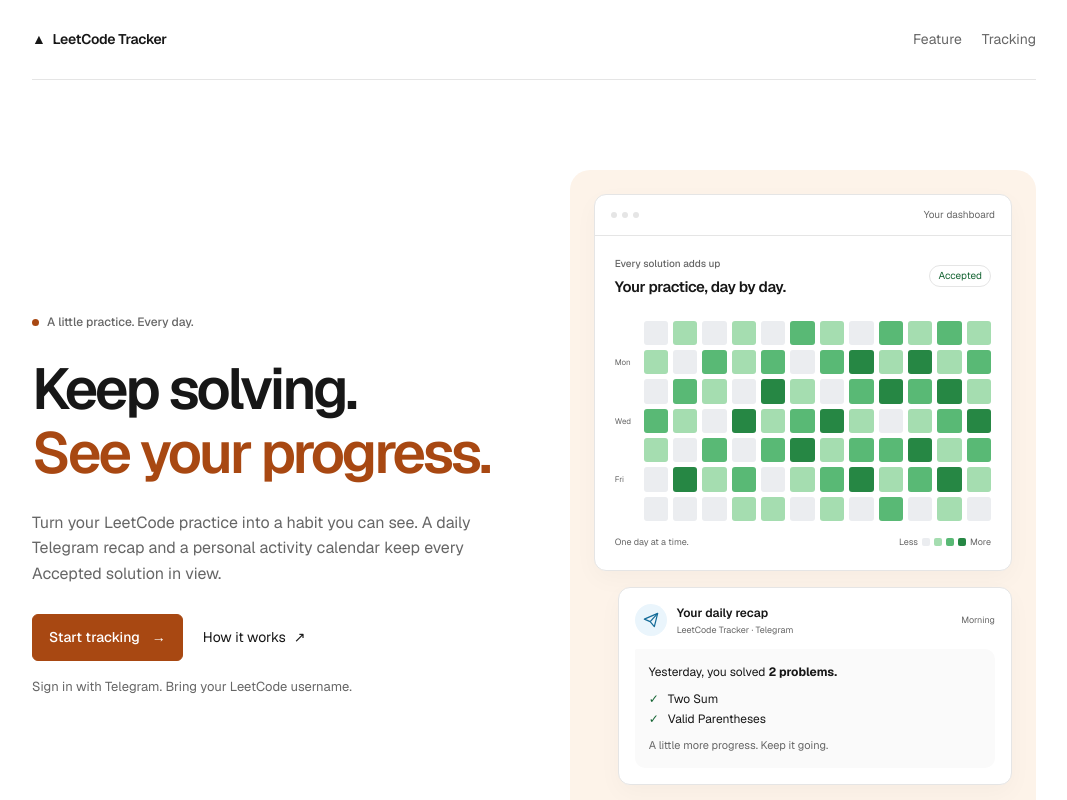
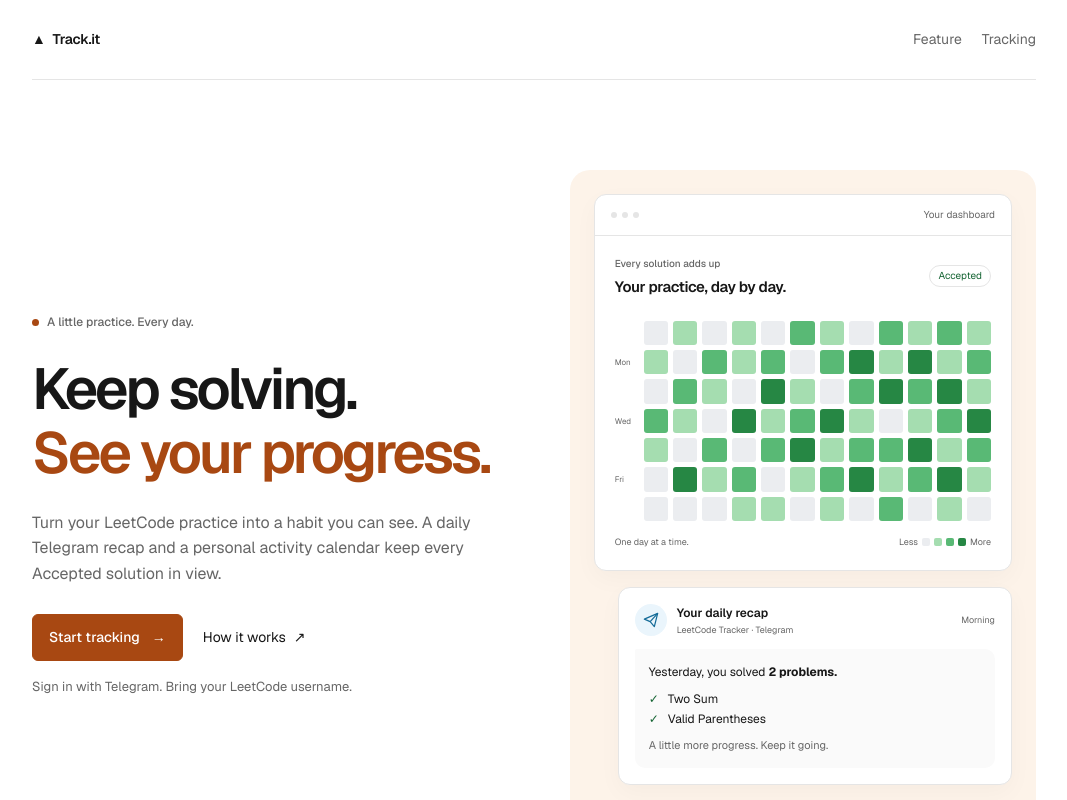
Before and after one commit to hellsy9113/daily_tle, a Next.js app: page / in a window 1280 px wide. Shown: the top 800 px of the page, without its empty margins (106-1173 px from the left). Built offline with nearby package versions, Linux system fonts and the light colour scheme; no server answers.

Commit message:
ui -change

```diff
--- a/components/activity-dashboard.tsx
+++ b/components/activity-dashboard.tsx
@@ -110,8 +110,8 @@
         </div>
         <dl className="bot-status-details">
           <div>
-            <dt>{platformLabels[statusPlatform]} username</dt>
-            <dd className="mono">{status.username}</dd>
+            {/* <dt>{platformLabels[statusPlatform]} username</dt>
+            <dd className="mono">{status.username}</dd> */}
           </div>
           <div>
             <dt>Daily report</dt>
--- a/components/site-shell.tsx
+++ b/components/site-shell.tsx
@@ -14,7 +14,7 @@
           <span className="brand-mark" aria-hidden="true">
             ▲
           </span>{" "}
-          LeetCode Tracker
+          Track.it
         </Link>
         <nav aria-label="Main navigation">
           <Link href="/feature">Feature</Link>
```
